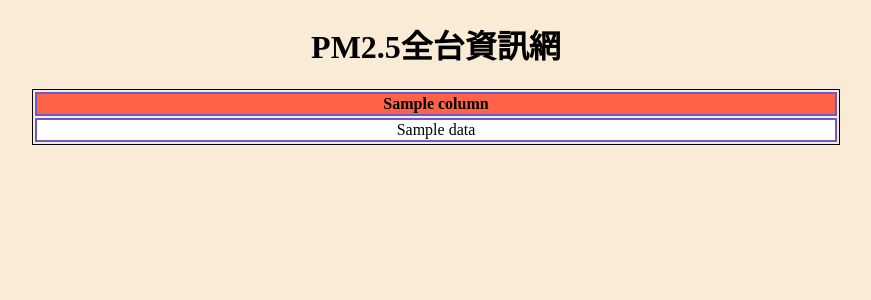
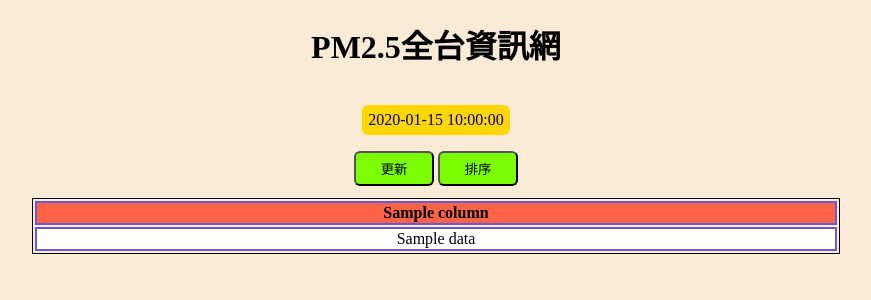
Before and after one commit to 17app001/flask-pm25, a Flask app: template templates/pm25.html in a window 1280 px wide. Shown: the top 300 px of the page, without its empty margins (204-1075 px from the left). Run offline with Flask 2, Linux system fonts and the light colour scheme; the template is opened without the code that fills it: most values are stand-ins (such as "Sample title", 1, 10 or a date in 2020).

Commit message:
完成排序跟更新功能使用POST

```diff
--- a/main.py
+++ b/main.py
@@ -1,4 +1,4 @@
-from flask import Flask, render_template
+from flask import Flask, render_template, request
 from datetime import datetime
 from scrape.pm25 import get_pm25
 
@@ -6,11 +6,18 @@ from scrape.pm25 import get_pm25
 app = Flask(__name__)
 
 
-@app.route('/pm25')
+@app.route('/pm25', methods=['GET', 'POST'])
 def pm25():
-    columns, values = get_pm25()
+    sort = False
+    # 使用GET接收
+    # if request.args.get('sort'):
+    #     sort = True
 
-    print(columns, values)
+    if request.method == 'POST':
+        sort = True if request.form.get('sort') else False
+
+    date=get_today()
+    columns, values = get_pm25(sort=sort)
 
     return render_template('./pm25.html', **locals())
 
--- a/scrape/pm25.py
+++ b/scrape/pm25.py
@@ -1,9 +1,9 @@
 import pandas as pd
 
-api_url = api_url = 'https://sta.ci.taiwan.gov.tw/STA_AirQuality_v2/v1.0/Datastreams?$expand=Thing,Observations($orderby=phenomenonTime%20desc;$top=1)&$filter=name%20eq%20%27PM2.5%27%20and%20Thing/properties/authority%20eq%20%27%E8%A1%8C%E6%94%BF%E9%99%A2%E7%92%B0%E5%A2%83%E4%BF%9D%E8%AD%B7%E7%BD%B2%27%20and%20substringof(%27%E7%A9%BA%E6%B0%A3%E5%93%81%E8%B3%AA%E6%B8%AC%E7%AB%99%27,Thing/name)&$count=true'
+api_url = 'https://sta.ci.taiwan.gov.tw/STA_AirQuality_v2/v1.0/Datastreams?$expand=Thing,Observations($orderby=phenomenonTime%20desc;$top=1)&$filter=name%20eq%20%27PM2.5%27%20and%20Thing/properties/authority%20eq%20%27%E8%A1%8C%E6%94%BF%E9%99%A2%E7%92%B0%E5%A2%83%E4%BF%9D%E8%AD%B7%E7%BD%B2%27%20and%20substringof(%27%E7%A9%BA%E6%B0%A3%E5%93%81%E8%B3%AA%E6%B8%AC%E7%AB%99%27,Thing/name)&$count=true'
 
 
-def get_pm25():
+def get_pm25(sort=False, show=False):
     datas = pd.read_json(api_url)['value']
     values = []
 
@@ -11,15 +11,18 @@ def get_pm25():
         city, stationName = data['Thing']['properties']['city'], data['Thing']['properties']['stationName']
         result, resultTime = data['Observations'][0]['result'], data['Observations'][0]['resultTime']
 
-        print(city, stationName, result, pd.to_datetime(
-            resultTime).strftime('%Y-%m-%d %H:%M:%S'))
+        if show:
+            print(city, stationName, result, pd.to_datetime(
+                resultTime).strftime('%Y-%m-%d %H:%M:%S'))
 
         values.append([city, stationName, result, pd.to_datetime(
             resultTime).strftime('%Y-%m-%d %H:%M:%S')])
 
     df = pd.DataFrame(
         values, columns=['city', 'stationName', 'result', 'resultTime'])
-    # df = df.sort_values('result')
+
+    if sort:
+        df = df.sort_values('result', ascending=False)
 
     return list(df.columns), df.values.tolist()
 
--- a/templates/pm25.html
+++ b/templates/pm25.html
@@ -20,7 +20,7 @@
 
         #pm25-table {
             width: 80%;
-            margin: 0px auto;
+            margin: 12px auto;
             border: 1px solid black;
         }
 
@@ -37,12 +37,32 @@
             background-color: white;
             color: black;
         }
+
+        input[type="submit"] {
+            background-color: lawngreen;
+            border-radius: 6px;
+            padding: 6px;
+            width: 80px;
+        }
+
+        .date {
+            background-color: gold;
+            color: navy;
+            display: inline-block;
+            padding: 6px;
+            border-radius: 6px;
+        }
     </style>
 </head>
 
 <body>
     <div id="container">
         <h1>PM2.5全台資訊網</h1>
+        <p class="date">{{date}}</p>
+        <form action="/pm25" method="POST">
+            <input type="submit" name="update" value="更新">
+            <input type="submit" name="sort" value="排序">
+        </form>
         <table id="pm25-table">
             <thead>
                 <tr>
--- a/templates/stock.html
+++ b/templates/stock.html
@@ -5,7 +5,7 @@
     <meta charset="UTF-8">
     <meta http-equiv="X-UA-Compatible" content="IE=edge">
     <meta name="viewport" content="width=device-width, initial-scale=1.0">
-    <title>Document</title>
+    <title>亞股資訊</title>
 
     <style>
         body {
@@ -37,7 +37,6 @@
             width: 80%;
             margin: 64px auto;
             text-align: center;
-
         }
 
         .date {
@@ -61,7 +60,6 @@
             <span class="index">{{stock['指數']}}</span>
         </li>
         {% endfor %}
-
     </div>
 </body>
 
```
Also changed, not shown: templates/index.html (+7 -2 lines).
